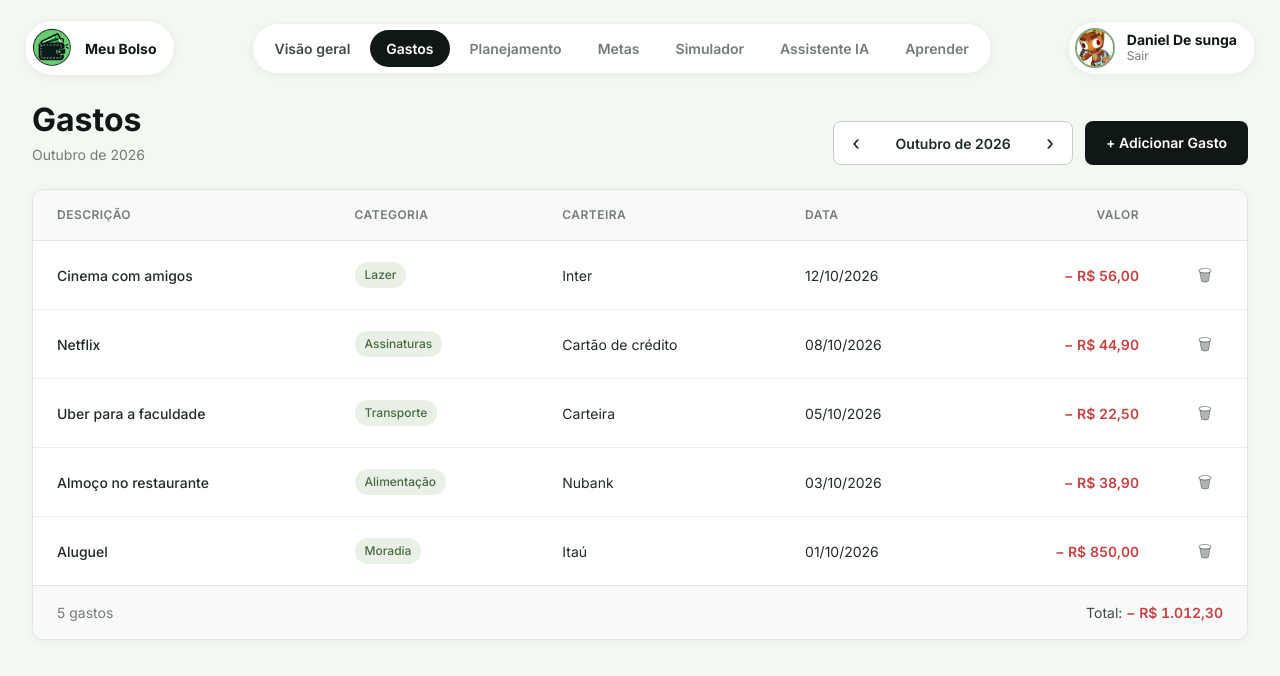
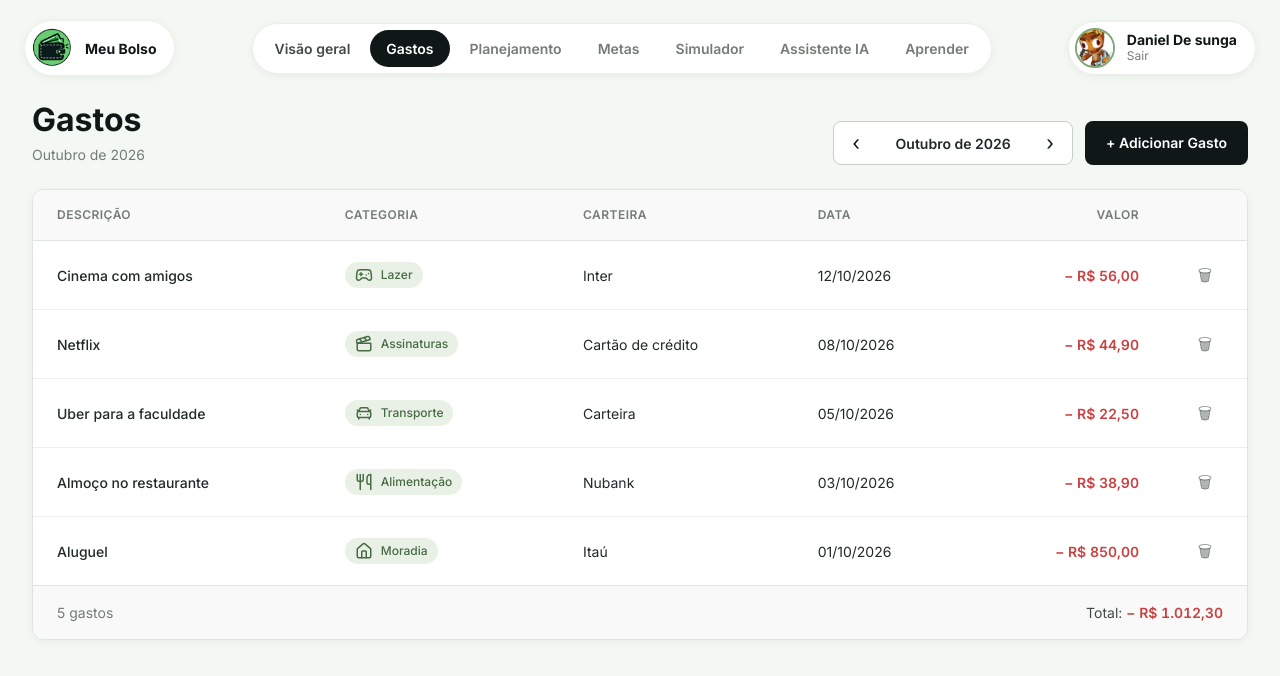
Before and after one commit to ICEI-PUC-Minas-PMGES-TI/pmg-es-2026-2-ti2-8183100-meu-bolso, a React (Vite) app in the folder Codigo/Frontend/: page /gastos in a window 1280 px wide. Shown: the top 676 px of the page. Built offline with nearby package versions, Linux system fonts and the light colour scheme.

Commit message:
feat: Adiciona icones de categorias

```diff
--- a/Codigo/Frontend/src/App.jsx
+++ b/Codigo/Frontend/src/App.jsx
@@ -6,7 +6,7 @@ import Cadastro from "./pages/Login/Cadastro";
 
 // Importe somente as páginas que já existem
 import Dashboard from "./pages/Dashboard/Dashboard";
-import Gastos from "./pages/Gastos/Gastos"
+import Gastos from "./pages/Gastos/Gastos";
 
 function App() {
   return (
@@ -21,8 +21,8 @@ function App() {
           <Route path="/dashboard" element={<Dashboard />} />
           <Route path="/gastos" element={<Gastos/>}/>
 
-          /* Adicione quando criar as páginas:
-          <Route path="/gastos" element={<Gastos />} />
+          {/* Adicione quando criar as páginas:*/}
+
         </Route>
       </Routes>
     </BrowserRouter>
--- a/Codigo/Frontend/src/pages/Gastos/Gastos.jsx
+++ b/Codigo/Frontend/src/pages/Gastos/Gastos.jsx
@@ -1,7 +1,15 @@
 
     import { useEffect, useMemo, useState } from "react";
     import styles from "./Gastos.module.css";
-
+    import{
+        Utensils,
+        CarFront,
+        Gamepad2,
+        House,
+        GraduationCap,
+        HeartPulse,
+        Clapperboard,
+    } from "lucide-react";
     // ========================================
     // DADOS FICTÍCIOS (SPRINT 1)
     // ========================================
@@ -18,7 +26,6 @@
     "Assinaturas",
     "Outros",
     ];
-
     const CARTEIRAS = [
     "Carteira",
     "Nubank",
@@ -26,6 +33,15 @@
     "Inter",
     "Cartão de crédito",
     ];
+    const ICONES_CATEGORIAS= {
+        "Alimentação" : Utensils,
+        "Transporte" : CarFront,
+        "Lazer": Gamepad2,
+        "Moradia": House,
+        "Educação": GraduationCap,
+        "Saúde": HeartPulse,
+        "Assinaturas": Clapperboard,
+    }
 
     function dataRelativa(mesesAtras, dia) {
     const hoje = new Date();
@@ -40,7 +56,13 @@
 
     return `${data.getFullYear()}-${mes}-${diaStr}`;
     }
-
+    function IconeCategoria({categoria}){
+        const Icone = ICONES_CATEGORIAS[categoria];
+        if (!Icone){
+            return null;
+        }
+        return <Icone size={18} stokeWidth={2} />;
+    }
     const GASTOS_FICTICIOS = [
     {
         id: 1,
@@ -662,6 +684,7 @@
 
                         <td data-label="Categoria">
                             <span className={styles["gastos-etiqueta"]}>
+                            <IconeCategoria categoria={gasto.categoria}/>
                             {gasto.categoria}
                             </span>
                         </td>
--- a/Codigo/Frontend/src/pages/Gastos/Gastos.module.css
+++ b/Codigo/Frontend/src/pages/Gastos/Gastos.module.css
@@ -143,7 +143,9 @@
     /* ---------- Etiqueta de categoria ---------- */
 
 .gastos-etiqueta {
-    display: inline-block;
+	display: inline-flex;
+	align-items: center;
+	gap: var(--espaco-2);
 	padding: 4px 10px;
 	font-size: var(--texto-xs);
 	font-weight: 500;
```
Lines whose indentation alone changed are shown as unchanged.
